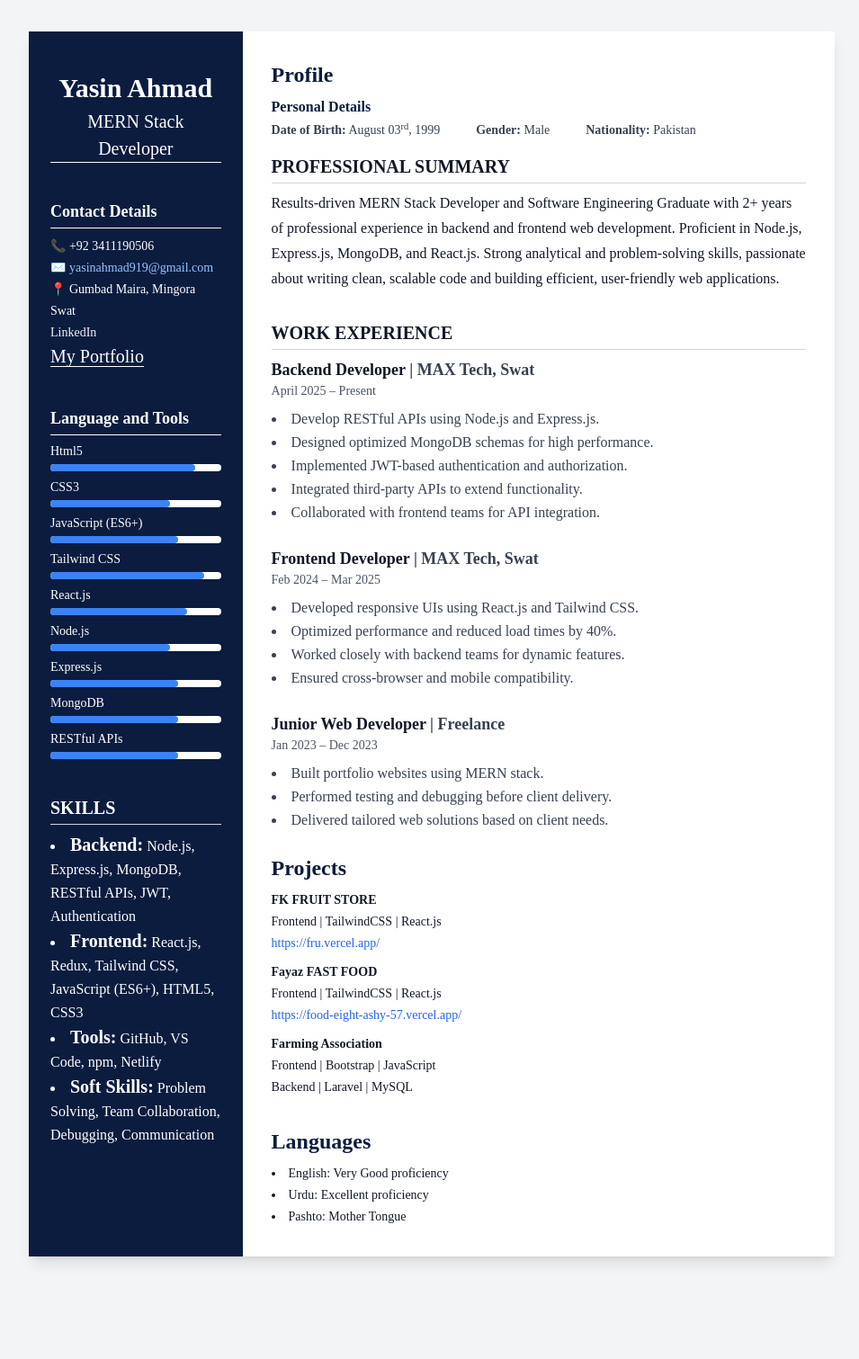
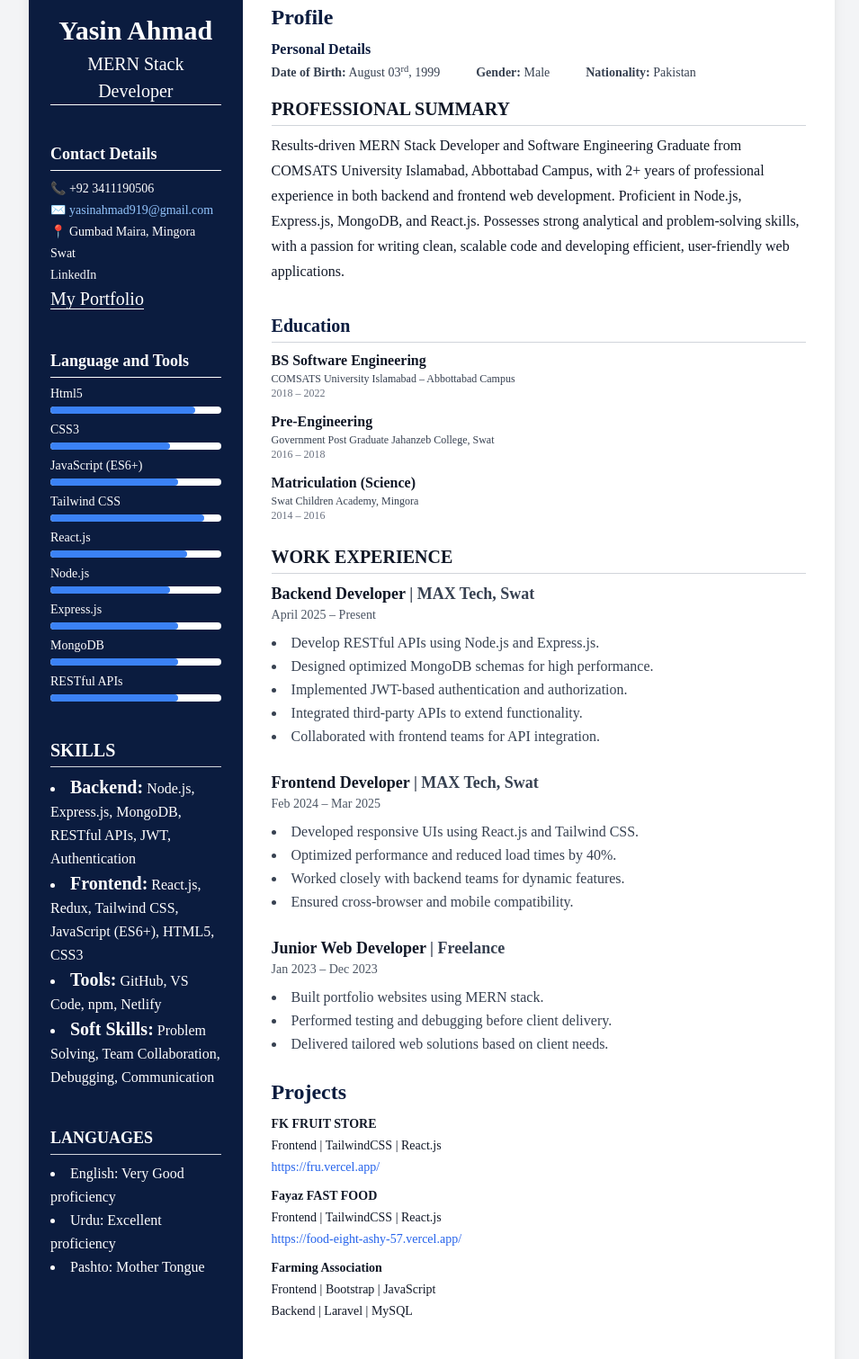
Before and after one commit to fa18-bse-095/my-first-cv, a plain HTML site: page index.html in a window 1280 px wide. Shown: the part 69-1580 px from the top of the page at 90% size, without its empty margins (160-1115 px from the left). Before the commit the page ends 1506 px from the top, so only its background shows below. Drawn offline with nearby package versions, Linux system fonts and the light colour scheme.

Commit message:
Updated portfolio design

```diff
--- a/index.html
+++ b/index.html
@@ -12,12 +12,12 @@
 <body class="bg-gray-100 font-[Poppins]">
 
   <!-- Print / Download Button -->
-  <div class="text-center mt-6">
+  <!-- <div class="text-center mt-6">
     <button onclick="downloadCV()"
       class="bg-[#0b1c3f] text-white px-6 py-2 rounded-lg shadow hover:bg-blue-900 transition">
       📄 Download CV as PDF
     </button>
-  </div>
+  </div> -->
 
   <!-- Main Container -->
   <div id="cv-content" class="max-w-4xl mx-auto my-10 bg-white shadow-lg flex print:shadow-none">
@@ -37,7 +37,7 @@
           ✉️ <a href="mailto:yasinahmad919@gmail.com" class="text-blue-300 hover:underline">yasinahmad919@gmail.com</a><br />
           📍 Gumbad Maira, Mingora Swat<br />
           <a href="https://www.linkedin.com/in/yasin-ahmad-9263331b2" class="text-gray-100 hover:text-blue-600 hover:underline">LinkedIn</a><br />
-          <a class="hover:text-gray-300 text-xl border-b border-white" href="https://port-one-smoky.vercel.app/">My Portfolio</a>
+          <a class="hover:text-gray-300 text-xl border-b border-white" href="https://my-portfolio-sandy-six-67.vercel.app/">My Portfolio</a>
         </p>
       </div>
 
@@ -67,6 +67,16 @@
           <li><strong class="text-xl">Soft Skills:</strong> Problem Solving, Team Collaboration, Debugging, Communication</li>
         </ul>
       </section>
+
+      <!-- Languages -->
+<section class="mt-10">
+  <h2 class="text-lg font-bold border-b border-gray-300 pb-1 mb-2">LANGUAGES</h2>
+  <ul class="list-disc list-inside text-white leading-relaxed">
+    <li>English: Very Good proficiency</li>
+    <li>Urdu: Excellent proficiency</li>
+    <li>Pashto: Mother Tongue</li>
+  </ul>
+</section>
     </div>
 
     <!-- Right Section -->
@@ -82,9 +92,40 @@
         </div>
         <h2 class="text-xl font-bold border-b border-gray-300 pb-1 mb-2 mt-4">PROFESSIONAL SUMMARY</h2>
         <p class="mt-2 text-[16px] leading-7">
-          Results-driven MERN Stack Developer and Software Engineering Graduate with 2+ years of professional experience in backend and frontend web development. Proficient in Node.js, Express.js, MongoDB, and React.js. Strong analytical and problem-solving skills, passionate about writing clean, scalable code and building efficient, user-friendly web applications.
-        </p>
+          Results-driven MERN Stack Developer and Software Engineering Graduate from COMSATS University Islamabad, Abbottabad Campus, with 2+ years of professional experience in both backend and frontend web development. Proficient in Node.js, Express.js, MongoDB, and React.js. Possesses strong analytical and problem-solving skills, with a passion for writing clean, scalable code and developing efficient, user-friendly web applications.
       </div>
+
+   <!-- Education -->
+<div class="mb-6">
+  <h2 class="text-xl font-bold text-[#0b1c3f] mb-2 border-b border-gray-300 pb-1">Education</h2>
+
+  <div class="mb-3">
+    <h3 class="text-base font-semibold">BS Software Engineering</h3>
+    <p class="text-xs text-gray-700">
+      COMSATS University Islamabad – Abbottabad Campus<br>
+      <span class="text-gray-500">2018 – 2022</span>
+    </p>
+
+  </div>
+
+  <div class="mb-3">
+    <h3 class="text-base font-semibold">Pre-Engineering</h3>
+    <p class="text-xs text-gray-700">
+      Government Post Graduate Jahanzeb College, Swat<br>
+      <span class="text-gray-500">2016 – 2018</span>
+    </p>
+  </div>
+
+  <div>
+    <h3 class="text-base font-semibold">Matriculation (Science)</h3>
+    <p class="text-xs text-gray-700">
+      Swat Children Academy, Mingora<br>
+      <span class="text-gray-500">2014 – 2016</span>
+    </p>
+  </div>
+</div>
+
+
 
       <!-- Work Experience -->
       <section class="mb-6">
@@ -145,14 +186,14 @@
       </div>
 
       <!-- Languages -->
-      <div>
+      <!-- <div>
         <h2 class="text-2xl font-bold text-[#0b1c3f] mb-2">Languages</h2>
         <ul class="list-disc list-inside text-sm leading-6">
           <li>English: Very Good proficiency</li>
           <li>Urdu: Excellent proficiency</li>
           <li>Pashto: Mother Tongue</li>
         </ul>
-      </div>
+      </div> -->
     </div>
   </div>
 
```
